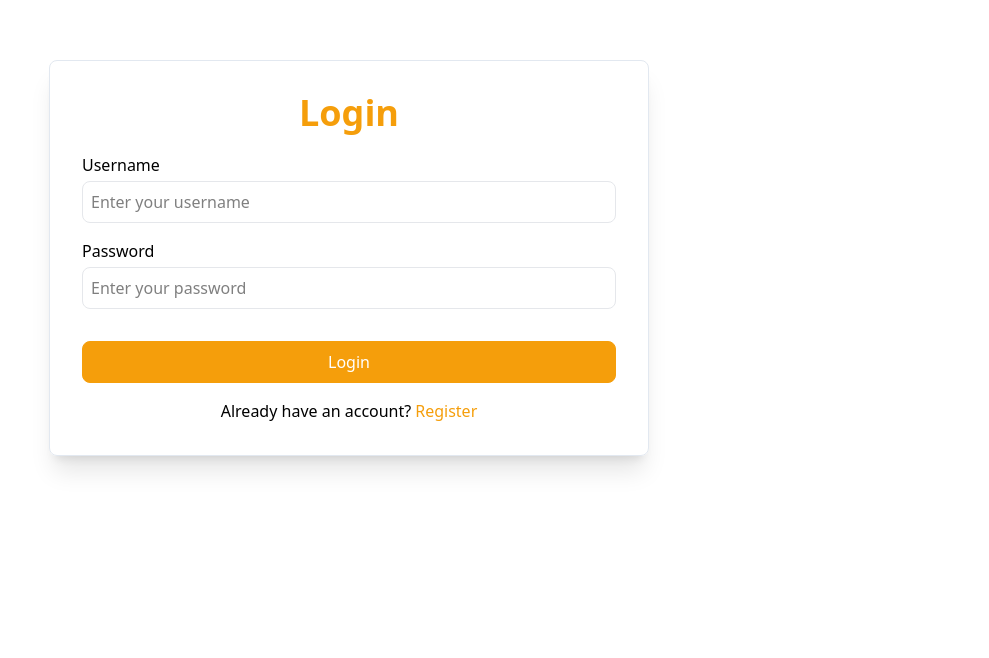
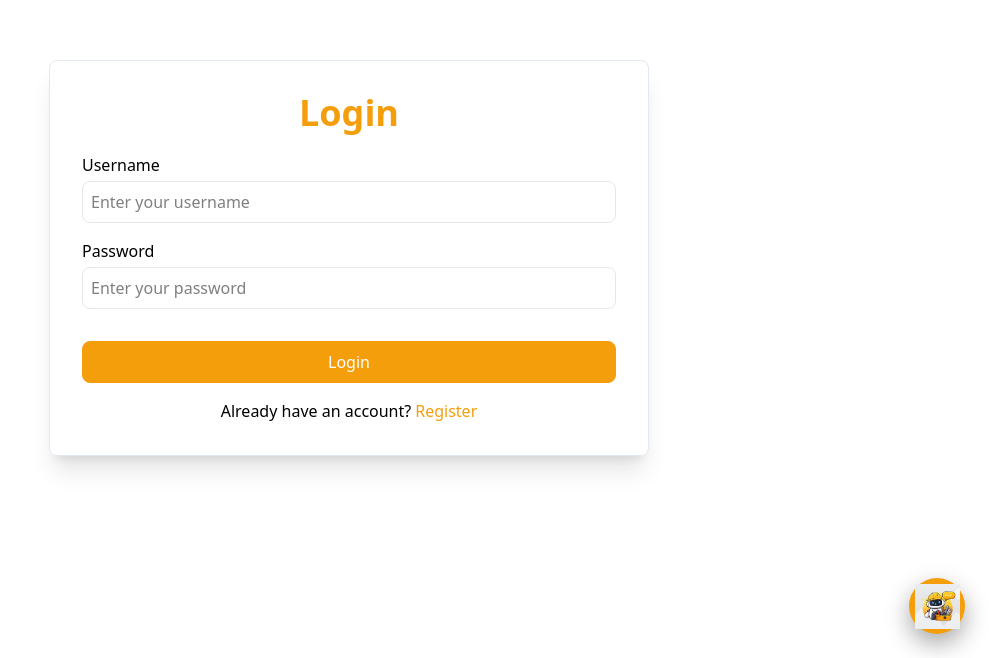
Before and after one commit to HasalKenula/WorkSure-frontend, a React (Vite) app: page /auth/login in a window 1280 px wide. Shown: the part 142-800 px from the top of the page, without its empty margins (291-1280 px from the left). Built offline with nearby package versions, Linux system fonts and the light colour scheme.

Commit message:
feat(chatbot):Add css file and add component into the App.jsx

```diff
--- a/src/App.jsx
+++ b/src/App.jsx
@@ -29,6 +29,7 @@ import WorkerProfileUpdate from './pages/WorkerProfileUpdate'
 import WorkerView from './pages/WorkerView'
 import { Toaster } from 'react-hot-toast'
 import WorkerProfileCard from './pages/WorkerProfileCard'
+import ChatbotWidget from "./chatbot/ChatbotWidget";
 
 
 function App() {
@@ -69,6 +70,7 @@ function App() {
 
 
         </Routes>
+        <ChatbotWidget />
       </BrowserRouter>
     </AuthProvider>
   )
```
Also changed, not shown: src/assets/chatbot-icon.jpg (added), 1 other file (tests, documents, lock files or other folders).
